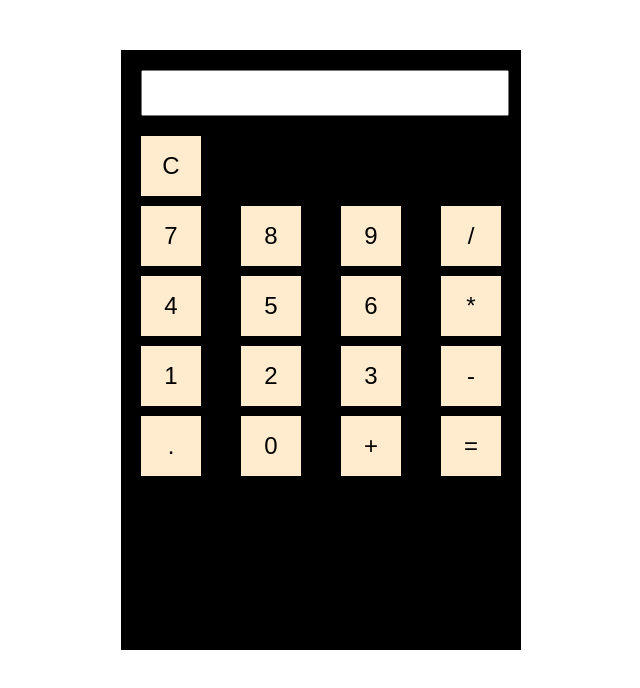
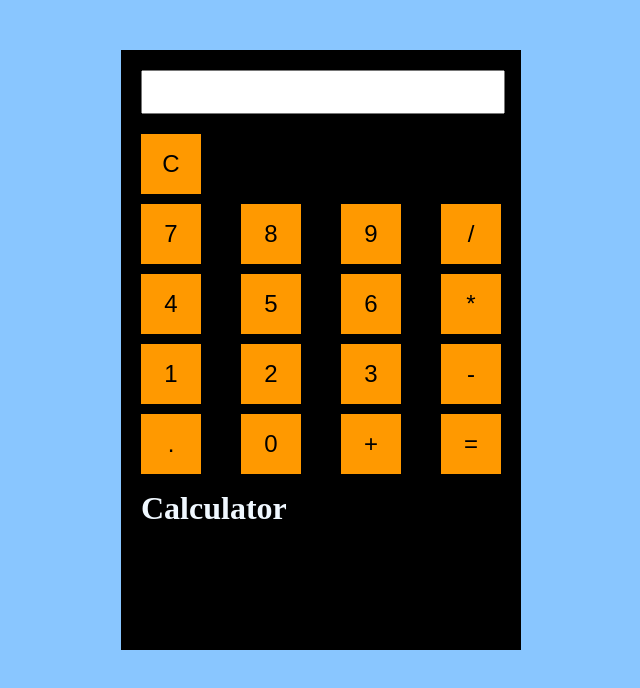
Before and after one commit to anjali-patil-7/Calculator, a plain HTML site: page index.html in a window 1280 px wide. Shown: the whole page, without its empty margins (319-959 px from the left). Drawn offline with Linux system fonts and the light colour scheme.

Commit message:
enhance ui and add fevicon to your app

```diff
--- a/index.html
+++ b/index.html
@@ -5,13 +5,14 @@
     <meta name="viewport" content="width=device-width, initial-scale=1.0">
     <title>Calculator</title>
     <link rel="stylesheet" href="style.css">
+    <link rel="shortcut icon" href="https://cdn2.iconfinder.com/data/icons/ios7-inspired-mac-icon-set/512/Calculator_512.png" type="image/x-icon">
     <script src="script.js"></script>
 </head>
 <body>
     <div class="main-body">
     <div class="calc">
        <div class="output">
-        <input type="text" id="display">
+        <input type="text" id="display" >
         </div>
         <div class="button">
             <div class="row">
@@ -45,6 +46,7 @@
                 <button onclick="equalclick()" class="btn">=</button>
             </div>
         </div>
+        <h1 style="color: aliceblue; margin-top: 6px;">Calculator </h1>
     </div>
     </div>
 </body>
--- a/script.js
+++ b/script.js
@@ -4,7 +4,7 @@ function buttonClick(val) {
 }
 
 function clearScreen() {
-    document.getElementById("display").value = "";
+    document.getElementById("display").value = "0";
 }
 
 function calculate() {
--- a/style.css
+++ b/style.css
@@ -1,3 +1,12 @@
+*{
+    margin: 0;
+    padding: 0;
+
+}
+
+body{
+    background-color: rgb(137, 198, 255);
+}
   .calc {
             width: 400px;
             height: 600px;
@@ -27,7 +36,7 @@
         .btn {
             width: 60px;
             height: 60px;
-            background-color: blanchedalmond;
+            background-color: rgb(255, 153, 0);
             font-size: 24px;
             text-align: center;
             border: none;
```
